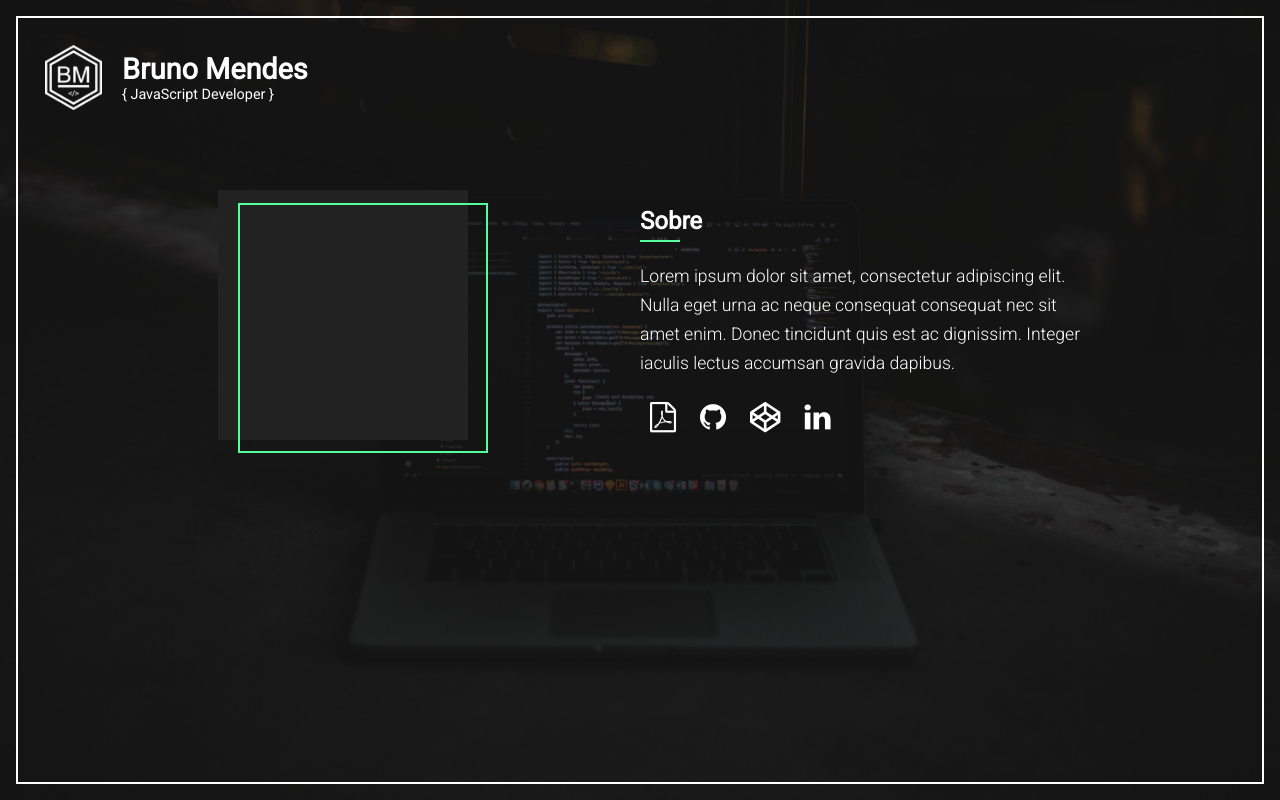
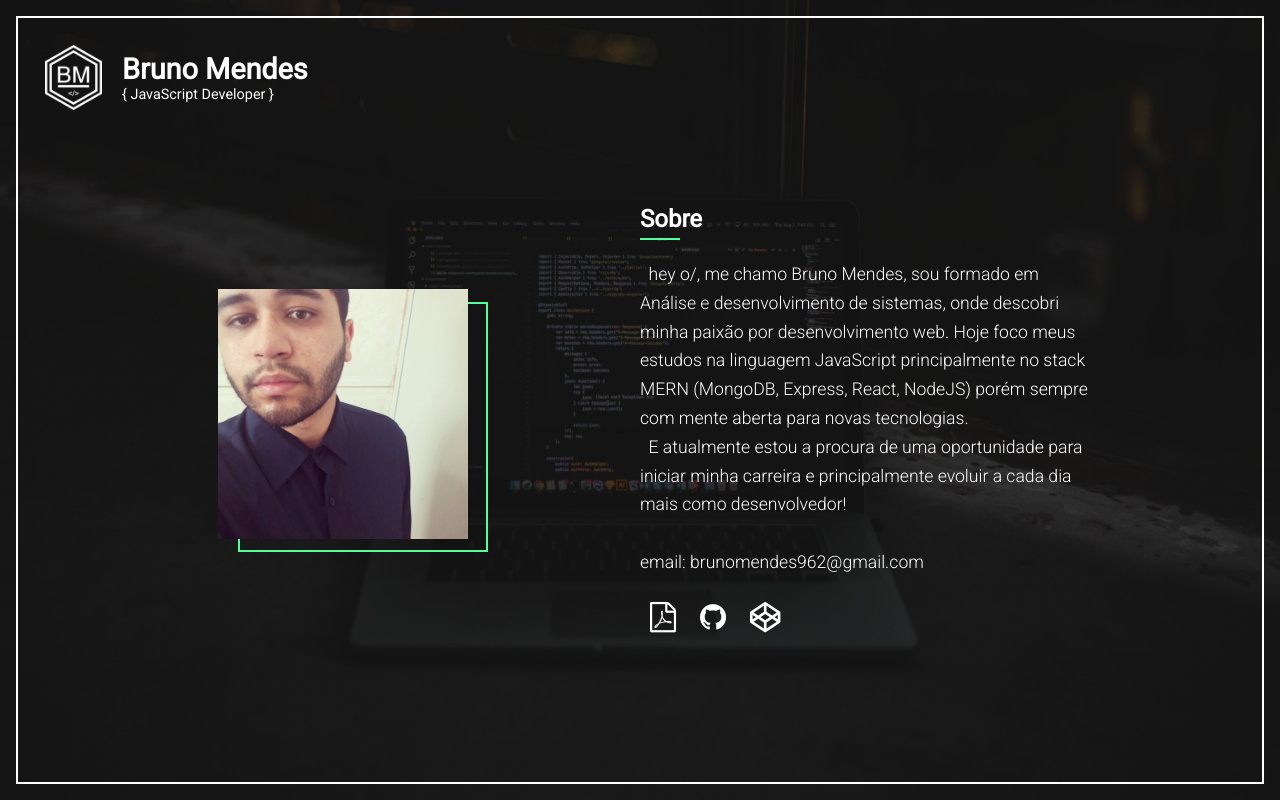
Before and after one commit to Bruends/brunomendes41.github.io, a website: page index.html in a window 1280 px wide. Drawn offline with Linux system fonts and the light colour scheme.

Commit message:
terminando portfolio

```diff
--- a/index.html
+++ b/index.html
@@ -10,7 +10,7 @@
   <link rel="stylesheet" href="https://cdnjs.cloudflare.com/ajax/libs/font-awesome/4.7.0/css/font-awesome.min.css" />
   <!-- font roboto -->
   <link href="https://fonts.googleapis.com/css?family=Roboto:300,400" rel="stylesheet">
-  <title>Dev JavaScript</title>
+  <title>Bruno Mendes</title>
   <!-- styles -->
   <link rel="stylesheet" href="dist/style.min.css">
 
@@ -38,21 +38,27 @@
 
         <article class="about-resume">
           <h2>Sobre</h2>
-          <p class="about-text">
-              Lorem ipsum dolor sit amet, consectetur adipiscing elit. Nulla eget urna ac neque consequat consequat nec sit amet enim. Donec tincidunt quis est ac dignissim. Integer iaculis lectus accumsan gravida dapibus.
-          </p>
+          <div class="about-text">
+              <p>
+                &nbsp; hey o/, me chamo Bruno Mendes, sou formado em Análise e desenvolvimento de sistemas, onde descobri minha paixão por desenvolvimento web. Hoje foco meus estudos na linguagem JavaScript principalmente no stack MERN (MongoDB, Express, React, NodeJS) porém sempre com mente aberta para novas tecnologias.
+              </p>
+              <p>
+                &nbsp; E atualmente estou a procura de uma oportunidade para iniciar minha carreira e principalmente evoluir a cada dia mais como desenvolvedor!
+              </p>
+              <br>
+              <p>
+                email: brunomendes962@gmail.com
+              </p>
+          </div>
           <div class="about-contact">
-            <a href="#" title="currículo">
+            <a href="docs/curriculo.pdf" title="currículo">
               <i class="fa fa-file-pdf-o"></i>
             </a>
-            <a href="#" title="github">
+            <a href="https://github.com/BrunoMendes41" title="github">
               <i class="fa fa-github"></i>
             </a>
-            <a href="#" title="codepen">
+            <a href="https://codepen.io/BrunoMendes41/" title="codepen">
               <i class="fa fa-codepen"></i>
-            </a>
-            <a href="#" title="linkedin">
-              <i class="fa fa-linkedin"></i>
             </a>
           </div>
         </article>
--- a/style/style.css
+++ b/style/style.css
@@ -82,9 +82,14 @@ a {text-decoration: none;}
   height: 250px;
   margin: 20px auto;
   background-color: #222;
+  background-image: url('../img/photo.jpg');
+  background-size: cover;
+  background-repeat: no-repeat;
+  background-position: center;
 }
 
 .photo-detail {
+  z-index: -1;
   position: absolute;
   width: 100%;
   height: 100%;
```
Also changed, not shown: dist/style.min.css, img/photo.jpg (added), 1 other file.
